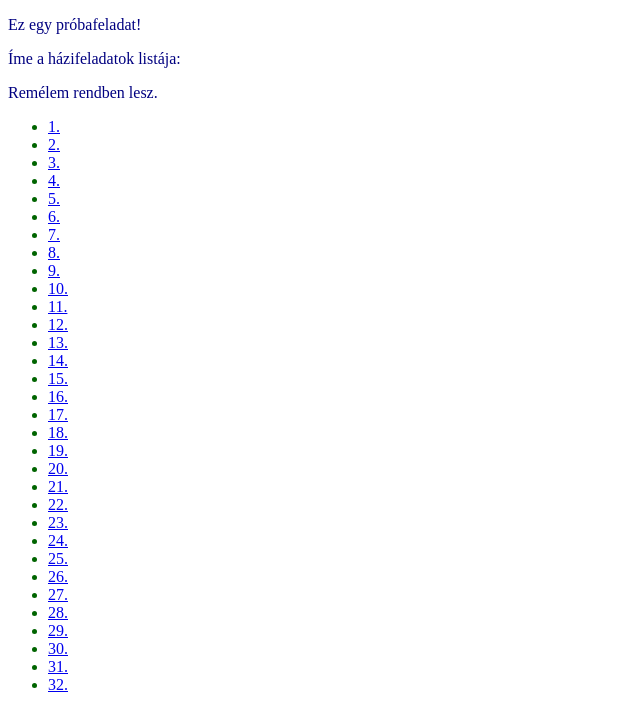
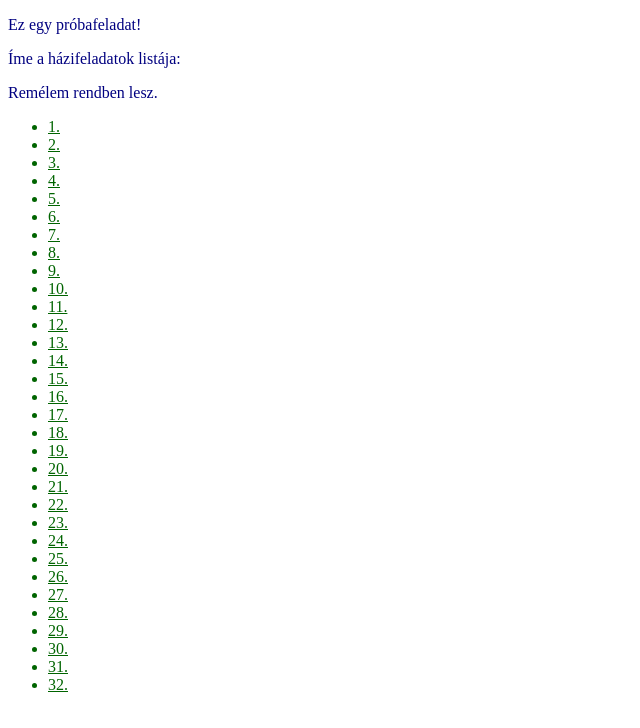
Before and after one commit to prucsi/my-first-repository, a plain HTML site: page index.html in a window 1280 px wide. Shown: the whole page, without its empty margins (0-640 px from the left). Drawn offline with Linux system fonts and the light colour scheme.

Commit message:
masodik (style változás)

```diff
--- a/style.css
+++ b/style.css
@@ -1,4 +1,6 @@
 p {
     color: navy;
   }
-  li{ color: darkgreen}
+  li { color: darkgreen}
+
+  a { color: darkgreen}
```
